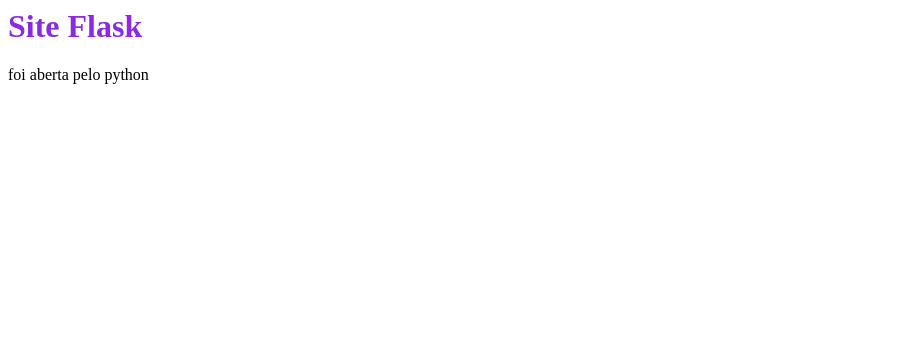
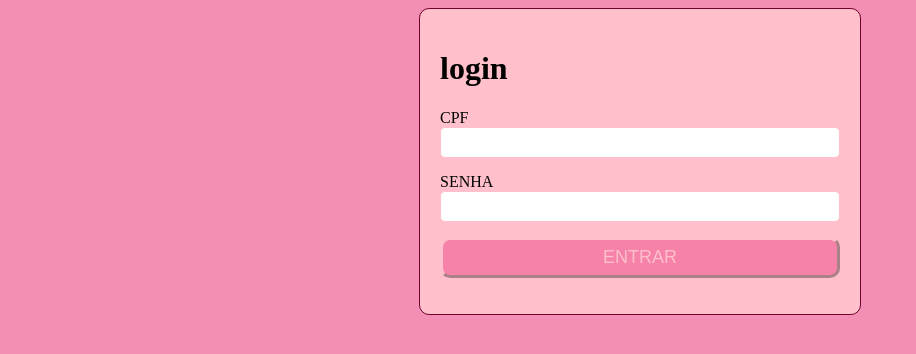
Before and after one commit to eloah7373/flaxmodelo, a Flask app: page / in a window 1280 px wide. Shown: the top 354 px of the page, without its empty margins (0-916 px from the left). Run offline with Flask 3, Linux system fonts and the light colour scheme.

Commit message:
é isso aíiiii

```diff
--- a/app.py
+++ b/app.py
@@ -1,10 +1,22 @@
-from flask import Flask, render_template
+from flask import Flask, render_template, request, redirect;
 
 app = Flask(__name__)
 
 @app.route("/")
-def ola_mundo():
- return render_template("index.html")
+def login():
+ return render_template("login.html")
+
+@app.route("/painel")
+def painel():
+ return render_template("painel.html")
+
+@app.route("/verificar", methods=['POST'])
+def verificar():
+    CPF = request.form.get('CPF')
+    SENHA = request.form.get('SENHA')
+
+    print('Tentando login com:', CPF, '/SENHA:',SENHA)
+    return redirect('/')
 
 if __name__ == "__main__":
     app.run(debug=True)
--- a/static/style.css
+++ b/static/style.css
@@ -1,6 +1,37 @@
-h1{
-    color:blueviolet
-};
-p{
-   color:brown
+body{
+    background-color: rgb(243, 142, 181);
 }
+
+.cartao{
+    margin: auto;
+    width: 400px;
+    background-color: pink;
+    border: 1px solid rgb(112, 2, 44);
+    border-radius: 10px;
+    padding: 20px;
+}
+label{
+    width: 100%;
+}
+input{
+    width: 100%;
+    margin-bottom: 15px ;
+    border-radius: 5px;
+    border: 1px solid pink;
+    padding: 7px;
+}
+button{
+    color:pink;
+    background-color:rgb(247, 130, 169);
+    padding: 10px 50px;
+    font: size 20px;
+    border-radius: 10px;
+    border-color:pink;
+    border-width: 3px;
+    width: 100%;
+    padding: 7px;
+    font-size: 18px;
+}
+button:hover{
+    background-color: rgb(247, 171, 228);
+}
--- /dev/null
+++ b/templates/login.html
@@ -0,0 +1,19 @@
+<html>
+    <head>
+        <title> sei la </title>
+        <link rel="stylesheet" href="{{ url_for('static',filename= 'style.css') }}">
+    </head>
+    <body>
+        <div class="cartao">
+            <form action="/verificar" method="POST">
+            <h1>login</h1>
+            <label>CPF</label>
+            <input type="text" name="CPF">
+            <label>SENHA </label>
+            <input type="password" name="SENHA">
+            <button type="submit">ENTRAR</button>
+        </form>
+
+        </div>
+    </body>
+</html>
```
Also changed, not shown: templates/painel.html (renamed from templates/index.html).
